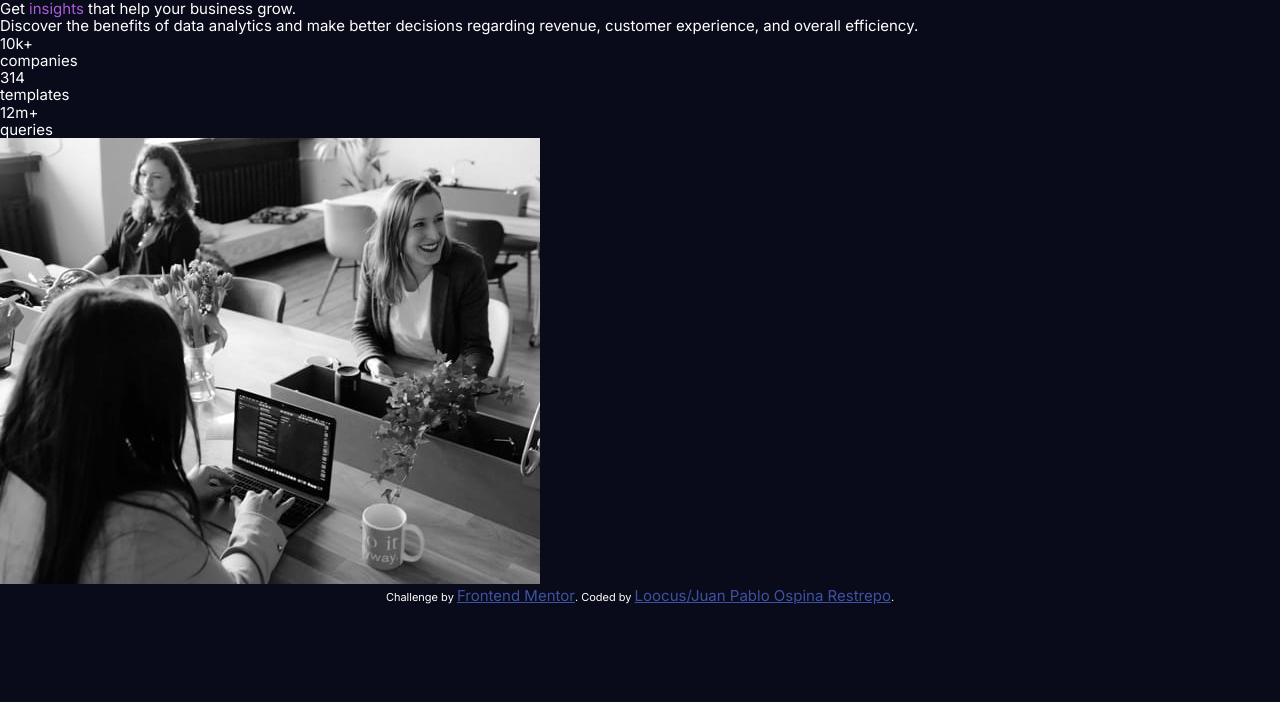
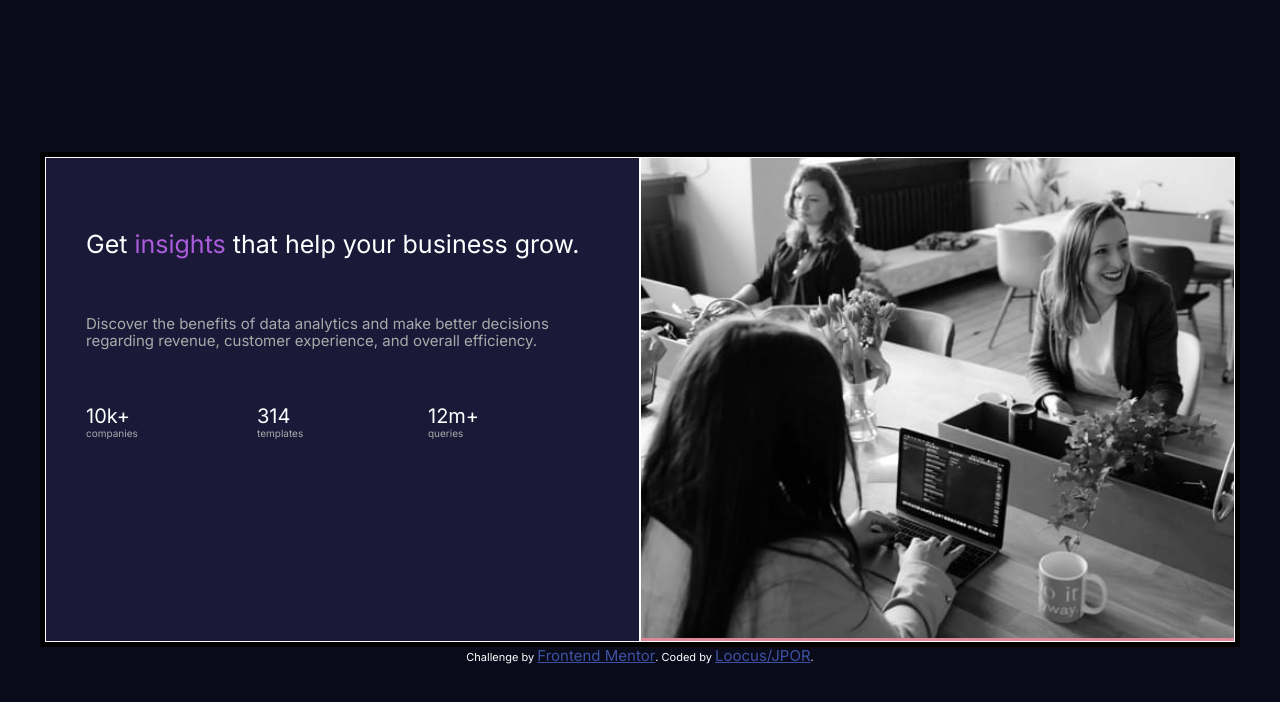
Before and after one commit to ospinajuanp/StatsPreviewCardComponent, a plain HTML site: page index.html in a window 1280 px wide. Drawn offline with nearby package versions, Linux system fonts and the light colour scheme.

Commit message:
good version ready

```diff
--- a/index.html
+++ b/index.html
@@ -26,37 +26,38 @@
         experience, and overall efficiency.
       </div>
       <div class="card-container__left-stat">
-        <div class="card-container__left-stat-companies">
-          <div class="card-container__left-stat-">
+        <div class="card-container__left-stat-items">
+          <div class="card-container__left-stat-value">
             10k+
           </div>
-          <div class="card-container__left-stat-">
+          <div class="card-container__left-stat-focus">
             companies
           </div>
         </div>
-        <div class="card-container__left-stat-templates">
-          <div class="card-container__left-stat-">
+        <div class="card-container__left-stat-items">
+          <div class="card-container__left-stat-value">
             314
           </div>
-          <div class="card-container__left-stat-">
+          <div class="card-container__left-stat-focus">
             templates
           </div>
         </div>
-        <div class="card-container__left-stat-queries">
-          <div class="card-container__left-stat-">
+        <div class="card-container__left-stat-items">
+          <div class="card-container__left-stat-value">
             12m+
           </div>
-          <div class="card-container__left-stat-">
+          <div class="card-container__left-stat-focus">
             queries
           </div>
         </div>
       </div>
     </div>
     <div class="card-container__right">
-        <div class="card-container__right-img">
-          <img src="/images/image-header-desktop.jpg" >
-        </div>
-    </div>
+      <div class="card-container__right-img">
+
+        <img src="/images/image-header-desktop.jpg" >
+      </div>
+  </div>
   </div>
 
 
@@ -70,7 +71,7 @@
 
   <div class="attribution">
     Challenge by <a href="https://www.frontendmentor.io?ref=challenge" target="_blank">Frontend Mentor</a>.
-    Coded by <a href="#">Loocus/Juan Pablo Ospina Restrepo</a>.
+    Coded by <a href="#">Loocus/JPOR</a>.
   </div>
 </body>
 </html>
--- a/style.css
+++ b/style.css
@@ -6,12 +6,56 @@
 *{
     font-family: 'Inter', sans-serif;
     font-size: 15px;
+    color: #fff;
+}
+
+body{
     background-color: hsl(233, 47%, 7%);
-    color: #fff;
+    padding: 19vh 5vh;
+}
+img{
+    width: 100%;
+    height: 60vh;
 }
 .accentuate{
     color: hsl(277, 64%, 61%);
 }
 .card-container{
+    min-width: 810px;
     background-color: hsl(244, 38%, 16%);
+    display: grid;
+    border: 5px solid #000;
+    grid-template-columns: 1fr 1fr;
+    grid-template-rows:1fr;
+
 }
+.card-container__left{
+    border: 1px solid #fff;
+    padding: 9vh 5vh;
+}
+.card-container__right {
+    background-color: #d89;
+    border: 1px solid #fff;
+}
+
+.card-container__left-stat{
+    display: grid;
+    grid-template-columns: 1fr 1fr 1fr;
+    grid-template-rows: 1fr 1fr;
+}
+
+.card-container__left-tittle, .accentuate{
+    font-size: 25px;
+}
+
+.card-contriner__left-content{
+    margin: 7vh 0vh;
+    color: #aaa;
+}
+.card-container__left-stat-value{
+    font-size: 20px;
+}
+.card-container__left-stat-focus{
+    font-size: 10px;
+    color: #aaa;
+}
```
